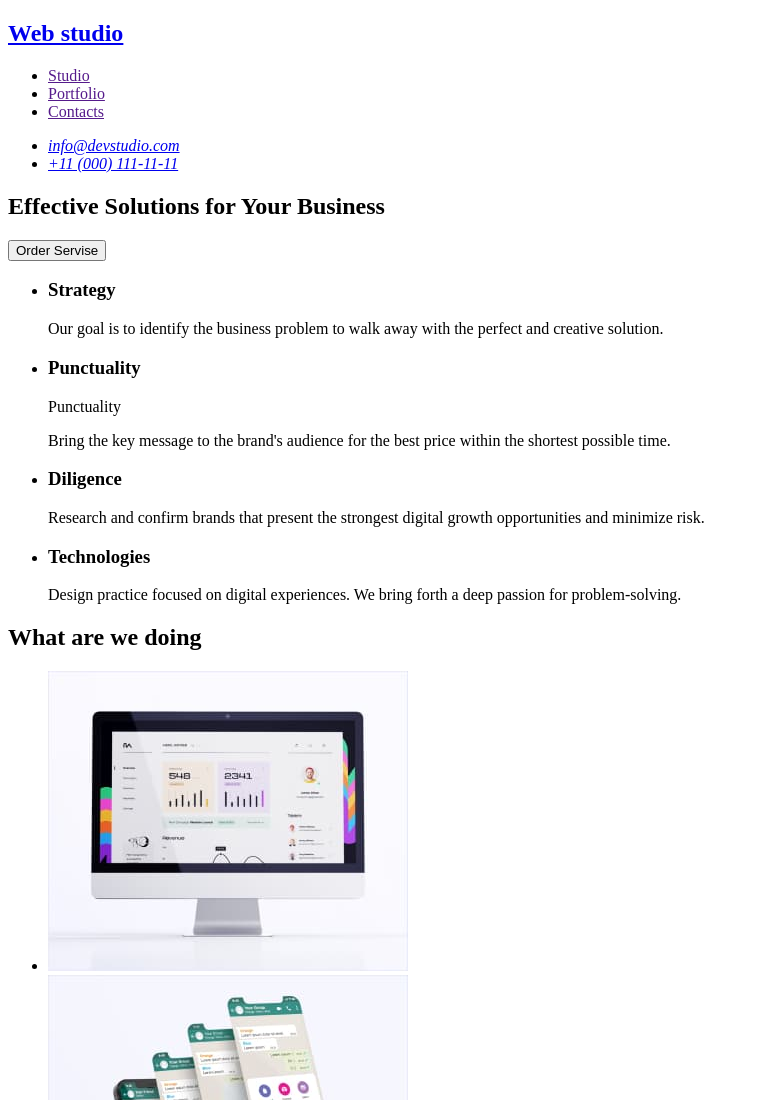
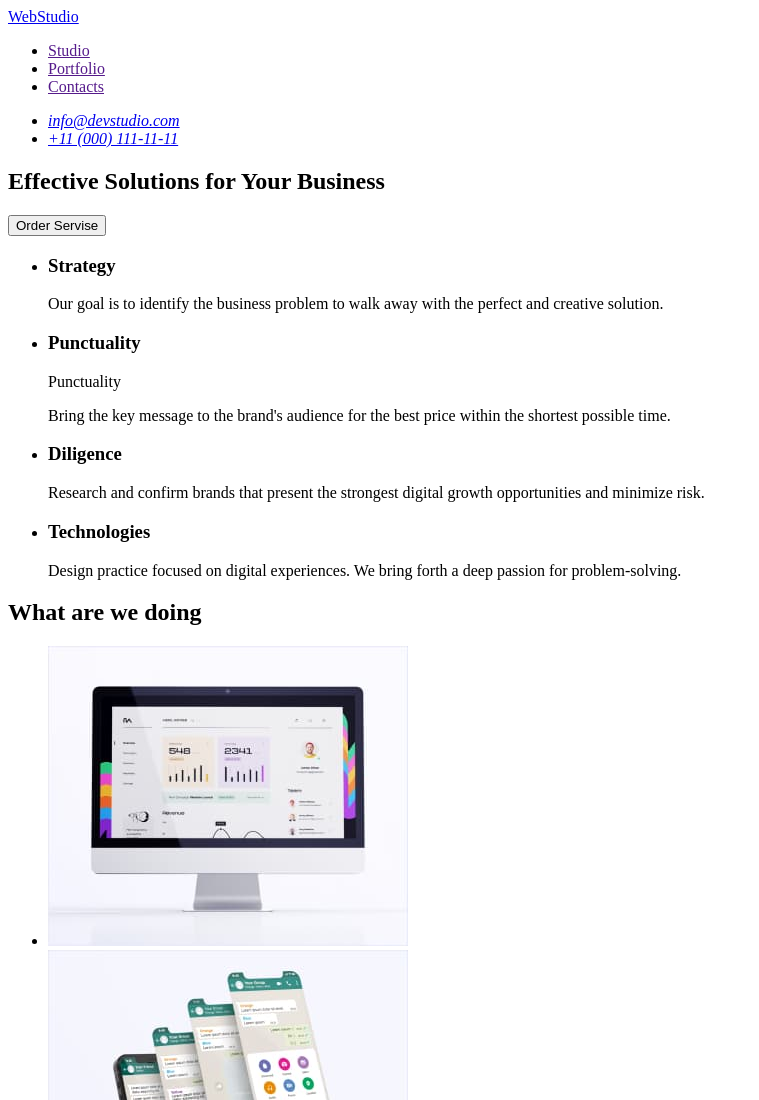
Before and after one commit to yakateryna/goit-markup-hw-01, a plain HTML site: page index.html in a window 1280 px wide. Shown: the top 1100 px of the page, without its empty margins (0-759 px from the left). Drawn offline with Linux system fonts and the light colour scheme.

Commit message:
Update index.html

```diff
--- a/index.html
+++ b/index.html
@@ -11,9 +11,7 @@
 
     <header>
       <nav>
-        <a href="./index.html">
-          <h2>Web studio</h2>
-        </a>
+        <a href="./index.html">WebStudio</a>
         <ul>
           <li><a href="">Studio</a></li>
           <li><a href="">Portfolio</a></li>
```
